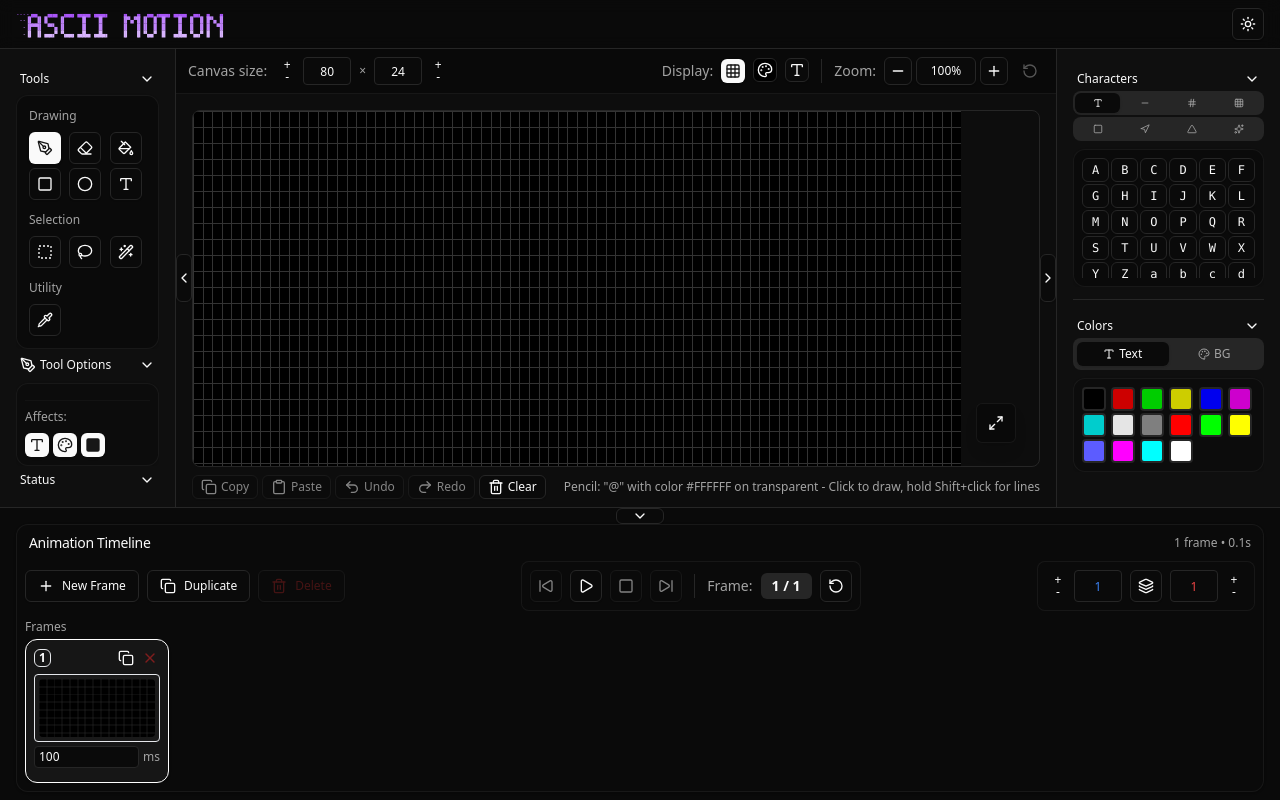
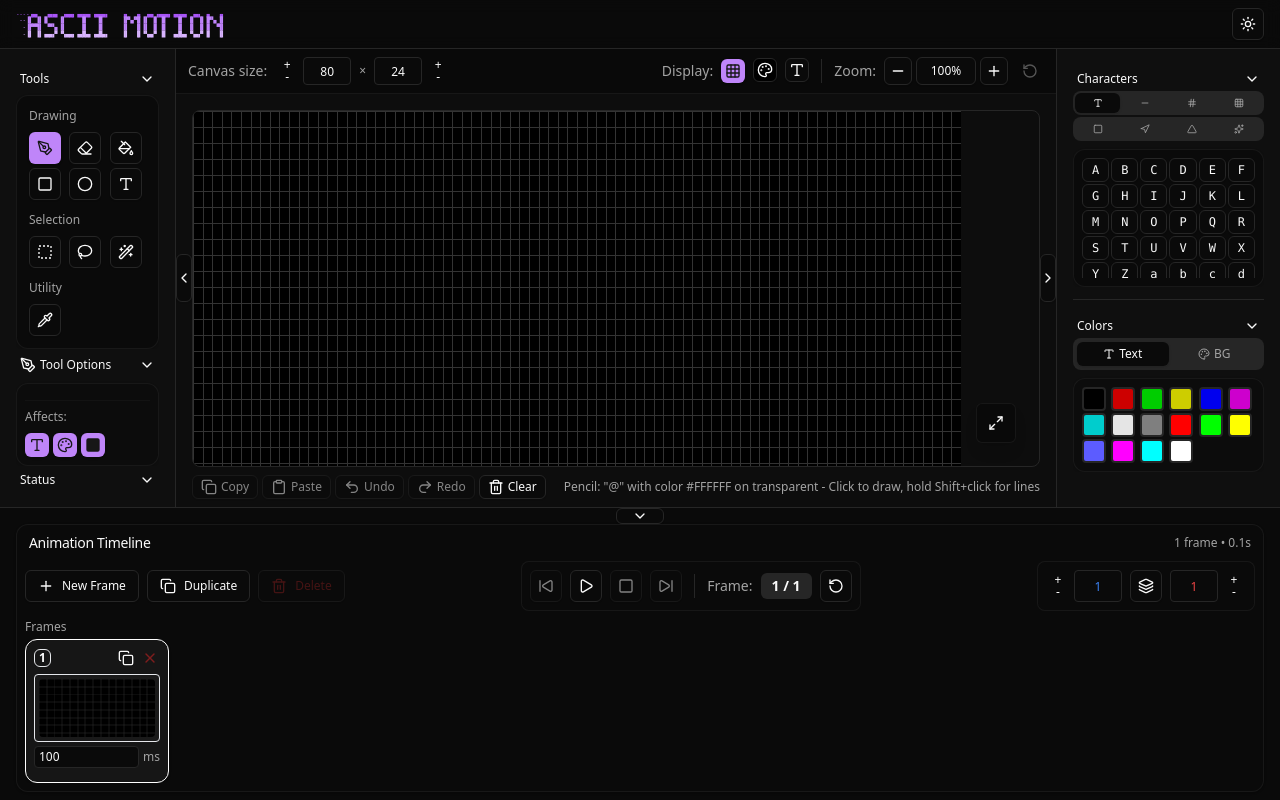
Before and after one commit to CameronFoxly/Ascii-Motion, a React (Vite) app: page / in a window 1280 px wide. Built offline with nearby package versions, Linux system fonts and the light colour scheme.

Commit message:
Leaned into purple

```diff
--- a/src/index.css
+++ b/src/index.css
@@ -34,7 +34,7 @@
     --card-foreground: 0 0% 98%;
     --popover: 0 0% 3.9%;
     --popover-foreground: 0 0% 98%;
-    --primary: 0 0% 98%;
+    --primary: 270 91% 75%;
     --primary-foreground: 0 0% 9%;
     --secondary: 0 0% 14.9%;
     --secondary-foreground: 0 0% 98%;
@@ -46,7 +46,7 @@
     --destructive-foreground: 0 0% 98%;
     --border: 0 0% 14.9%;
     --input: 0 0% 14.9%;
-    --ring: 0 0% 83.1%;
+    --ring: 270 91% 75%;
     --radius: 0.5rem;
   }
 
```
